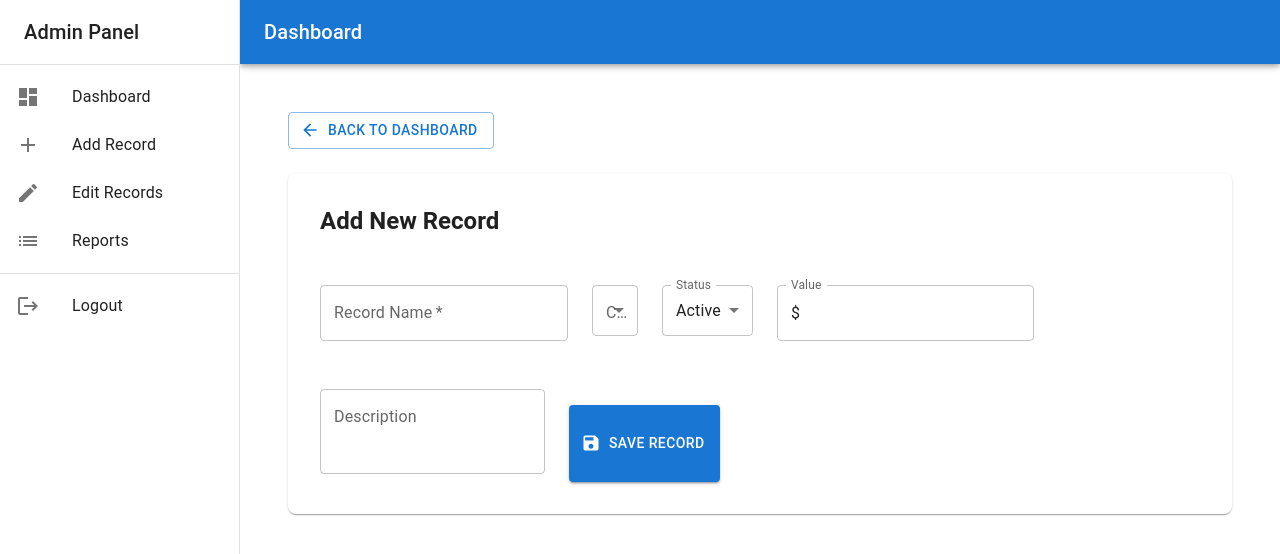
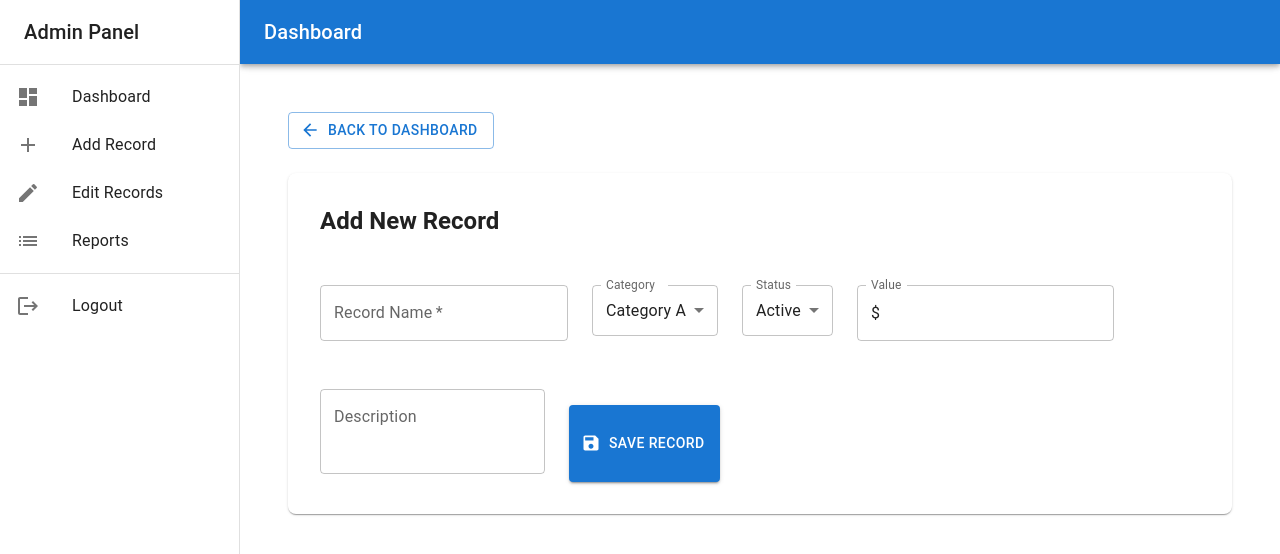
Before and after one commit to userkace/6apsi-badge-exam, a React (Create React App) app: page /dashboard/add in a window 1280 px wide. Shown: the top 554 px of the page. Built offline with nearby package versions, Linux system fonts and the light colour scheme; sample sign-in values are in the browser's storage.

Commit message:
fix: default record

```diff
--- a/src/components/AddRecord.js
+++ b/src/components/AddRecord.js
@@ -41,7 +41,7 @@ const AddRecord = ({ editMode: editModeProp = false }) => {
     const [isLoading, setIsLoading] = useState(editMode)
     const [formData, setFormData] = useState({
         name: '',
-        category: '',
+        category: 'Category A',
         status: 'Active',
         value: '',
         description: '',
@@ -194,8 +194,10 @@ const AddRecord = ({ editMode: editModeProp = false }) => {
                                     onChange={handleChange}
                                     label="Category"
                                     required
+                                    fullWidth
                                     sx={{
                                         borderRadius: 1,
+                                        width: '100%',
                                         '& .MuiSelect-select': {
                                             padding: '14px 14px',
                                         },
```
